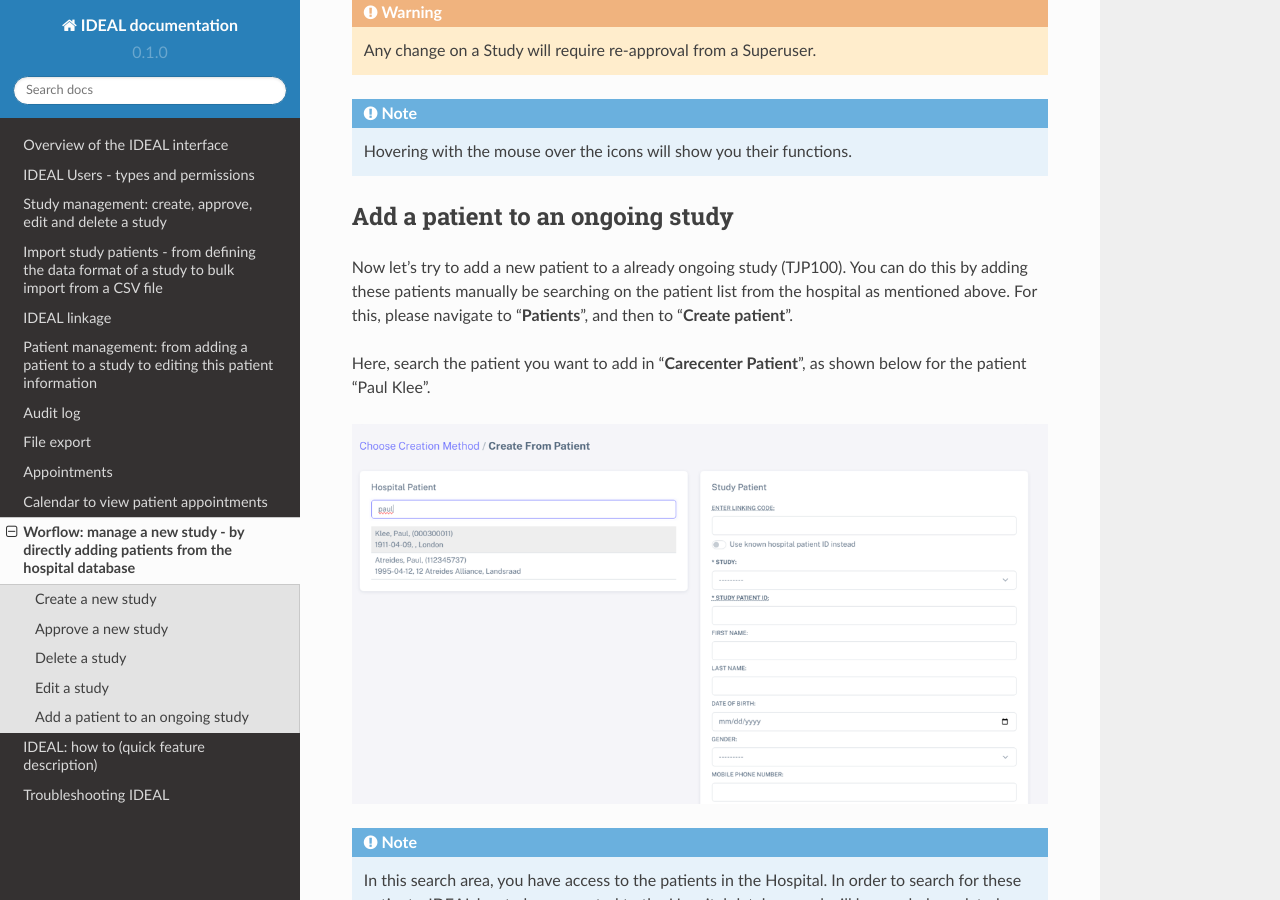
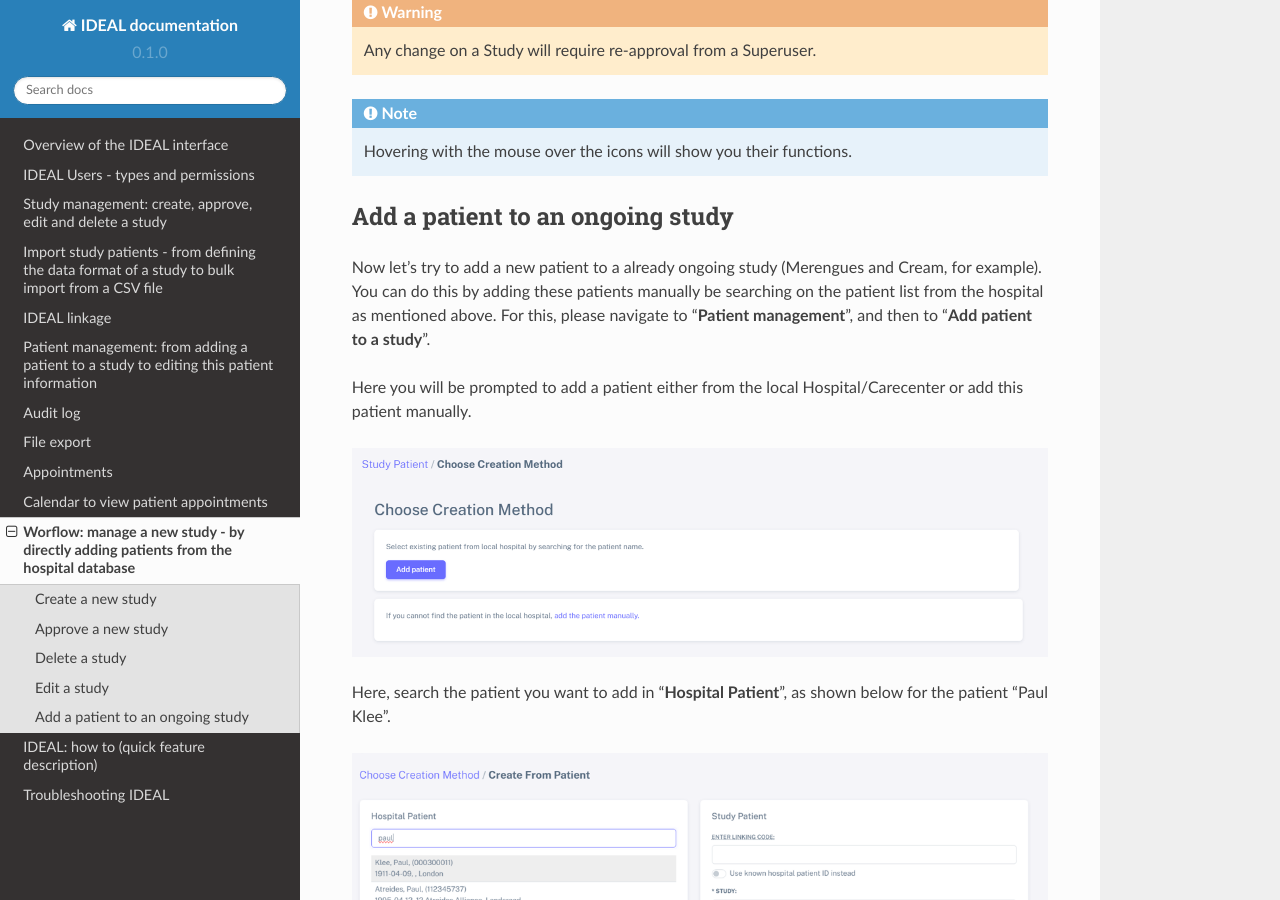
Before and after one commit to Nynuphar/IDEAL-doc, a Sphinx documentation site: the page built from docs/source/newstudyhospitaldb.rst, in a window 1280 px wide and 900 px high, scrolled down 2879 px. Built offline with Sphinx 7.4.7 and the Read the Docs theme 2.0.0, drawn with Linux system fonts in a browser that asks for light colours.

Commit message:
Update newstudyhospitaldb.rst

```diff
--- a/docs/source/newstudyhospitaldb.rst
+++ b/docs/source/newstudyhospitaldb.rst
@@ -78,10 +78,13 @@
 Add a patient to an ongoing study
 **************************************
 
-Now let's try to add a new patient to a already ongoing study (TJP100). You can do this by adding these patients manually be searching on the patient list from the hospital as mentioned above. For this, please navigate to "**Patients**", and then to "**Create patient**".
+Now let's try to add a new patient to a already ongoing study (Merengues and Cream, for example). You can do this by adding these patients manually be searching on the patient list from the hospital as mentioned above. For this, please navigate to "**Patient management**", and then to "**Add patient to a study**".
 
-Here, search the patient you want to add in "**Carecenter Patient**", as shown below for the patient "Paul Klee".
+Here you will be prompted to add a patient either from the local Hospital/Carecenter or add this patient manually.
 
+.. image:: addPat.png
+
+Here, search the patient you want to add in "**Hospital Patient**", as shown below for the patient "Paul Klee".
 
 .. image:: PKlee.png
 
```
